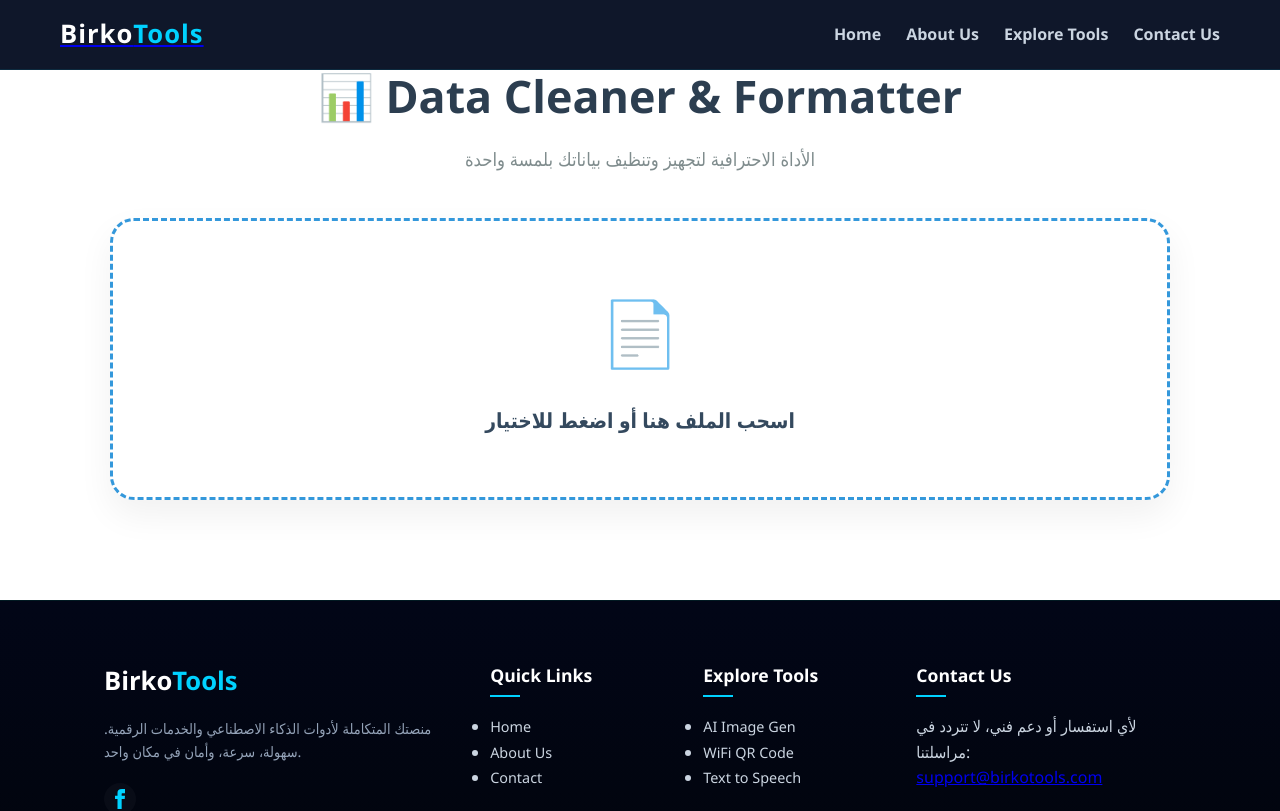
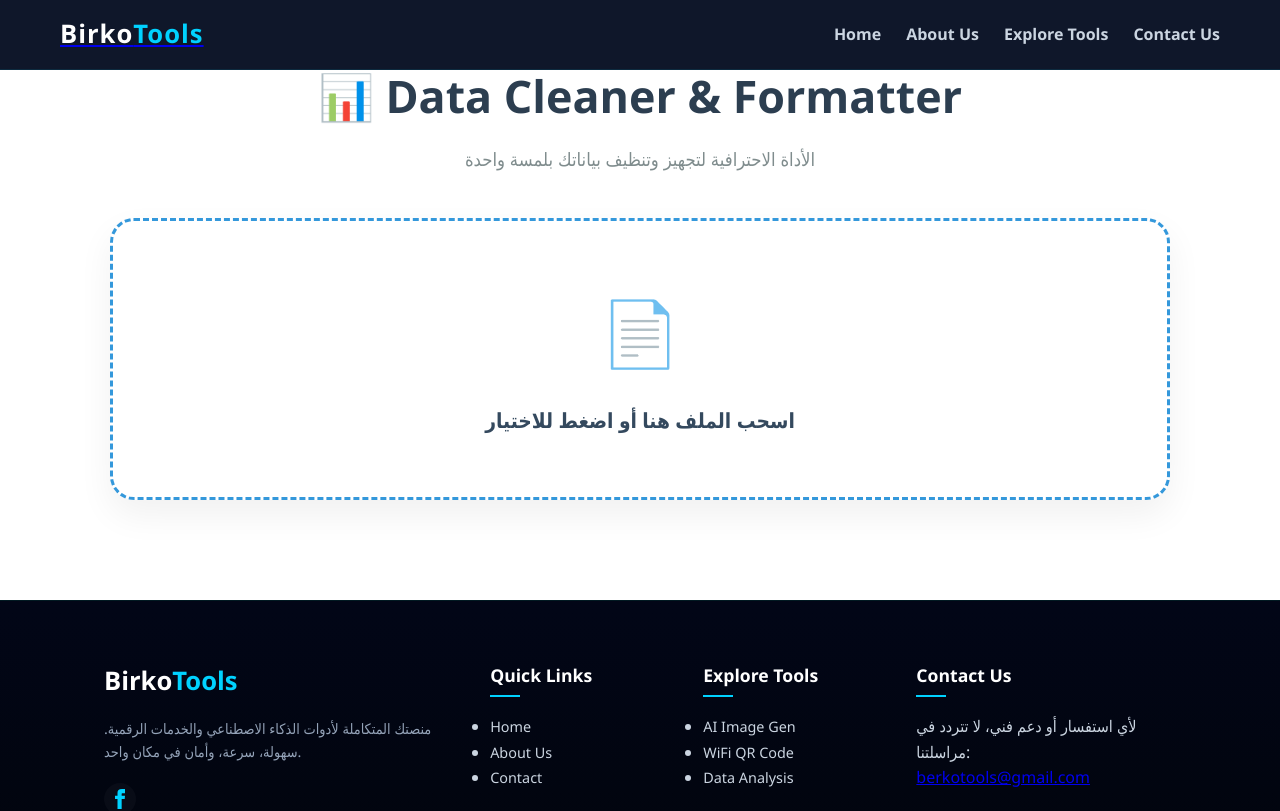
Before and after one commit to amirmala/birko-ai-official, a React (Vite) app: page /data-cleaner in a window 1280 px wide. Shown: the top 811 px of the page. Built offline with nearby package versions, Linux system fonts and the light colour scheme.

Commit message:
Update footer contact email to berkotools@gmail.com

```diff
--- a/src/components/Footer.jsx
+++ b/src/components/Footer.jsx
@@ -18,7 +18,7 @@ const Footer = () => {
             <a href="#" aria-label="LinkedIn">
               <svg width="20" height="20" fill="currentColor" viewBox="0 0 24 24"><path d="M4.98 3.5c0 1.381-1.11 2.5-2.48 2.5s-2.48-1.119-2.48-2.5c0-1.38 1.11-2.5 2.48-2.5s2.48 1.12 2.48 2.5zm.02 4.5h-5v16h5v-16zm7.982 0h-4.968v16h4.969v-8.399c0-4.67 6.029-5.052 6.029 0v8.399h4.988v-10.131c0-7.88-8.922-7.593-11.018-3.714v-2.155z"/></svg>
             </a>
-            <a href="#" aria-label="GitHub">
+            <a href="https://github.com/Amir" target="_blank" rel="noopener noreferrer" aria-label="GitHub">
               <svg width="20" height="20" fill="currentColor" viewBox="0 0 24 24"><path d="M12 0c-6.626 0-12 5.373-12 12 0 5.302 3.438 9.8 8.207 11.387.599.111.793-.261.793-.577v-2.234c-3.338.726-4.033-1.416-4.033-1.416-.546-1.387-1.333-1.756-1.333-1.756-1.089-.745.083-.729.083-.729 1.205.084 1.839 1.237 1.839 1.237 1.07 1.834 2.807 1.304 3.492.997.107-.775.418-1.305.762-1.604-2.665-.305-5.467-1.334-5.467-5.931 0-1.311.469-2.381 1.236-3.221-.124-.303-.535-1.524.117-3.176 0 0 1.008-.322 3.301 1.23.957-.266 1.983-.399 3.003-.404 1.02.005 2.047.138 3.006.404 2.291-1.552 3.297-1.23 3.297-1.23.653 1.653.242 2.874.118 3.176.77.84 1.235 1.911 1.235 3.221 0 4.609-2.807 5.624-5.479 5.921.43.372.823 1.102.823 2.222v3.293c0 .319.192.694.801.576 4.765-1.589 8.199-6.086 8.199-11.386 0-6.627-5.373-12-12-12z"/></svg>
             </a>
           </div>
@@ -40,15 +40,20 @@ const Footer = () => {
           <ul>
             <li><a href="#tools">AI Image Gen</a></li>
             <li><a href="#tools">WiFi QR Code</a></li>
-            <li><a href="#tools">Text to Speech</a></li>
+            <li><a href="#tools">Data Analysis</a></li>
           </ul>
         </div>
 
-        {/* العمود الرابع: التواصل */}
+        {/* العمود الرابع: التواصل - تم تحديث الإيميل هنا */}
         <div className="footer-column contact-col">
           <h3>Contact Us</h3>
           <p>لأي استفسار أو دعم فني، لا تتردد في مراسلتنا:</p>
-          <a href="mailto:support@birkotools.com" className="footer-mail">support@birkotools.com</a>
+          <a
+            href="mailto:berkotools@gmail.com?subject=Support Request - BirkoTools"
+            className="footer-mail"
+          >
+            berkotools@gmail.com
+          </a>
         </div>
       </div>
 
```
